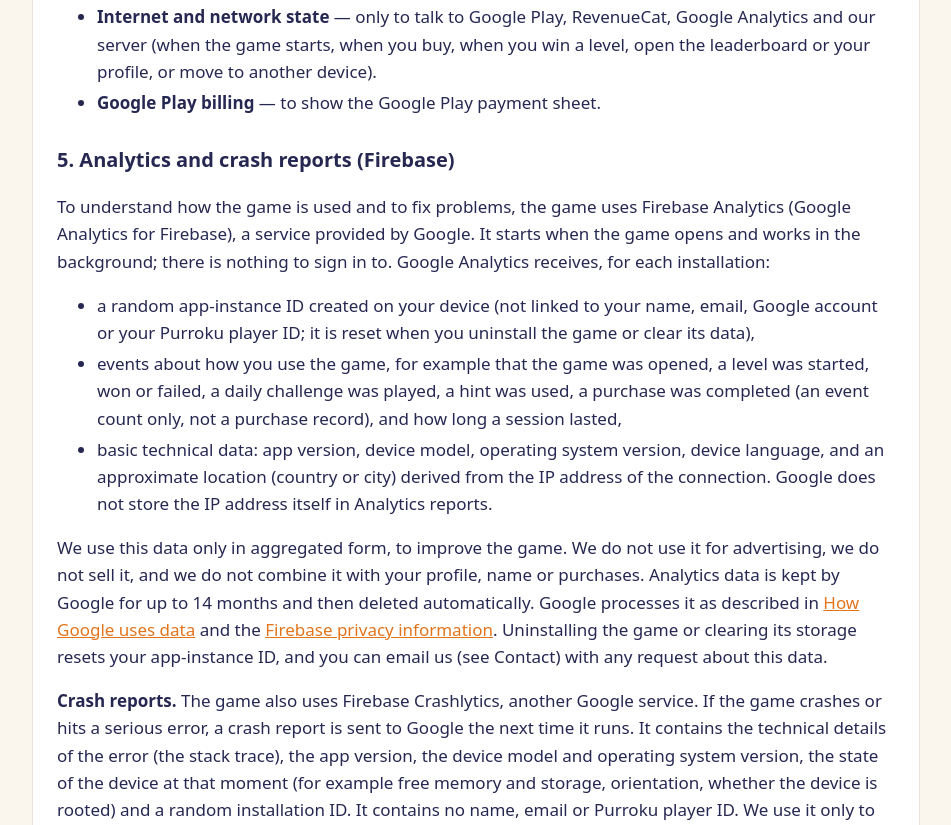
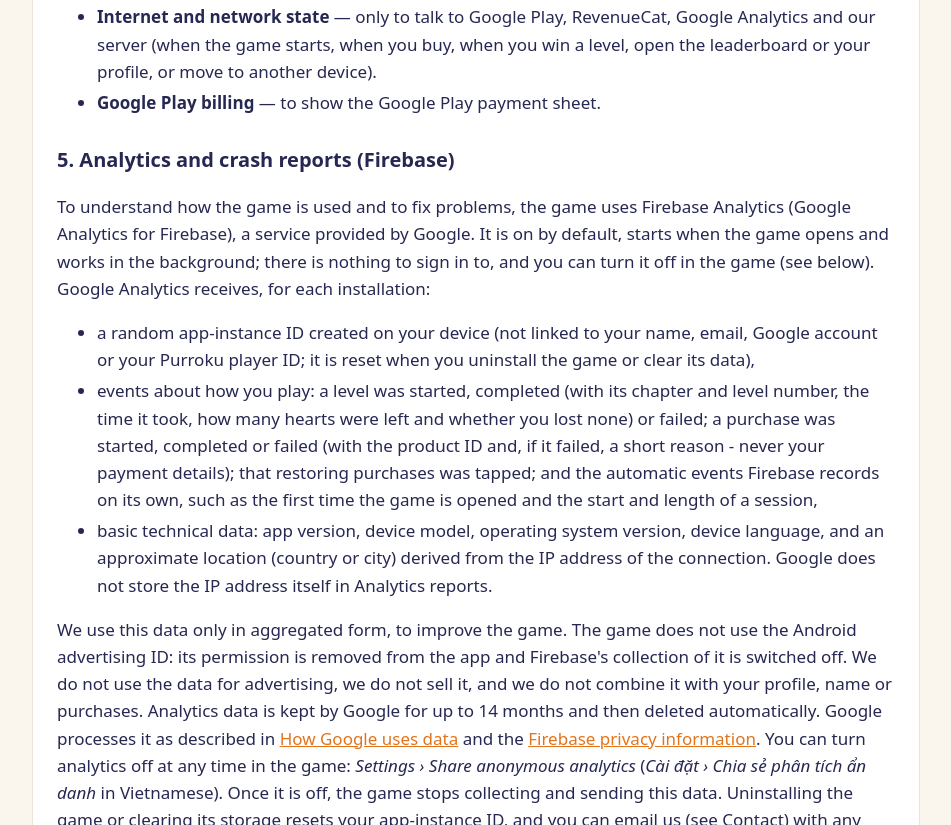
Before and after one commit to kid9591/kid9591.github.io, a plain HTML site: page purroku/privacy.html in a window 1280 px wide. Shown: the part 1975-2800 px from the top of the page, without its empty margins (164-1115 px from the left). Drawn offline with Linux system fonts and the light colour scheme.

Commit message:
Privacy policy (Purroku): match the game's real analytics events, opt-out switch and AD_ID removal
Co-Authored-By: Claude Sonnet 5.5 <noreply@anthropic.com>
Claude-Session: https://claude.ai/code/session_01QBRSQpdngHwARWmWxC2fZh

```diff
--- a/purroku/privacy.html
+++ b/purroku/privacy.html
@@ -17,7 +17,7 @@
 <main class="wrap">
 <article class="doc">
 <h1>Privacy Policy</h1>
-<p class="date">Last updated: November 22, 2026</p>
+<p class="date">Last updated: November 23, 2026</p>
 
 <p>This policy explains how <strong>Purroku: Cat Hunt Puzzle</strong> ("the game"), made by HDC Studio ("we", "us"),
 handles information. In short: <strong>your game is saved on your phone. Once you win a level online, open your profile
@@ -81,23 +81,27 @@ and never used for advertising.</p>
 
 <h2>5. Analytics and crash reports (Firebase)</h2>
 <p>To understand how the game is used and to fix problems, the game uses Firebase Analytics (Google
-Analytics for Firebase), a service provided by Google. It starts when the game opens and works in the background; there is
-nothing to sign in to. Google Analytics receives, for each installation:</p>
+Analytics for Firebase), a service provided by Google. It is on by default, starts when the game opens and works in the background; there is
+nothing to sign in to, and you can turn it off in the game (see below). Google Analytics receives, for each installation:</p>
 <ul>
   <li>a random app-instance ID created on your device (not linked to your name, email, Google account or your Purroku
   player ID; it is reset when you uninstall the game or clear its data),</li>
-  <li>events about how you use the game, for example that the game was opened, a level was started, won or failed, a daily
-  challenge was played, a hint was used, a purchase was completed (an event count only, not a purchase record), and how long a session lasted,</li>
+  <li>events about how you play: a level was started, completed (with its chapter and level number, the time it took, how
+  many hearts were left and whether you lost none) or failed; a purchase was started, completed or failed (with the product ID and,
+  if it failed, a short reason - never your payment details); that restoring purchases was tapped; and the automatic events
+  Firebase records on its own, such as the first time the game is opened and the start and length of a session,</li>
   <li>basic technical data: app version, device model, operating system version, device language, and an approximate
   location (country or city) derived from the IP address of the connection. Google does not store the IP address itself
   in Analytics reports.</li>
 </ul>
-<p>We use this data only in aggregated form, to improve the game. We do not use it for advertising, we do not sell it,
+<p>We use this data only in aggregated form, to improve the game. The game does not use the Android advertising ID: its permission
+is removed from the app and Firebase's collection of it is switched off. We do not use the data for advertising, we do not sell it,
 and we do not combine it with your profile, name or purchases. Analytics data is kept by Google for up to 14 months and then deleted
 automatically. Google processes it as described in
 <a href="https://policies.google.com/technology/partner-sites">How Google uses data</a> and the
-<a href="https://firebase.google.com/support/privacy">Firebase privacy information</a>. Uninstalling the game or clearing its storage
-resets your app-instance ID, and you can email us (see Contact) with any request about this data.</p>
+<a href="https://firebase.google.com/support/privacy">Firebase privacy information</a>. You can turn analytics off at any time in the game: <em>Settings › Share anonymous analytics</em>
+(<em>Cài đặt › Chia sẻ phân tích ẩn danh</em> in Vietnamese). Once it is off, the game stops collecting and sending this data. Uninstalling the game or
+clearing its storage resets your app-instance ID, and you can email us (see Contact) with any request about this data.</p>
 
 <p><strong>Crash reports.</strong> The game also uses Firebase Crashlytics, another Google service. If the game crashes
 or hits a serious error, a crash report is sent to Google the next time it runs. It contains the technical details of the
@@ -123,7 +127,7 @@ diagnostic data about the payment flow, as described in Google's policy.</p>
 <p>Data on your device stays until you uninstall the game or clear its storage. Android may also back up the game's data
 (including your player ID and secret key) to your Google account and restore it when you reinstall; you can turn this
 off in Android's backup settings. Your online profile, results and cloud
-save stay on our server until you delete them: in the game, open <em>Cài đặt › Xoá dữ liệu trực tuyến</em>, which deletes
+save stay on our server until you delete them: in the game, open <em>Settings › Delete online data</em> (<em>Cài đặt › Xoá dữ liệu trực tuyến</em> in Vietnamese), which deletes
 everything linked to your player ID at once. If the game is no longer installed, email us (see
 <a href="delete-data.html">Delete your data</a>) and, once we can confirm the profile is yours, we delete everything linked to your player ID within 30 days — profile, results, leaderboard entries,
 cloud save and transfer codes — and your name becomes free for others. Purchase records are also kept by Google Play and
```
Also changed, not shown: purroku/delete-data.html (+1 -1 lines).
